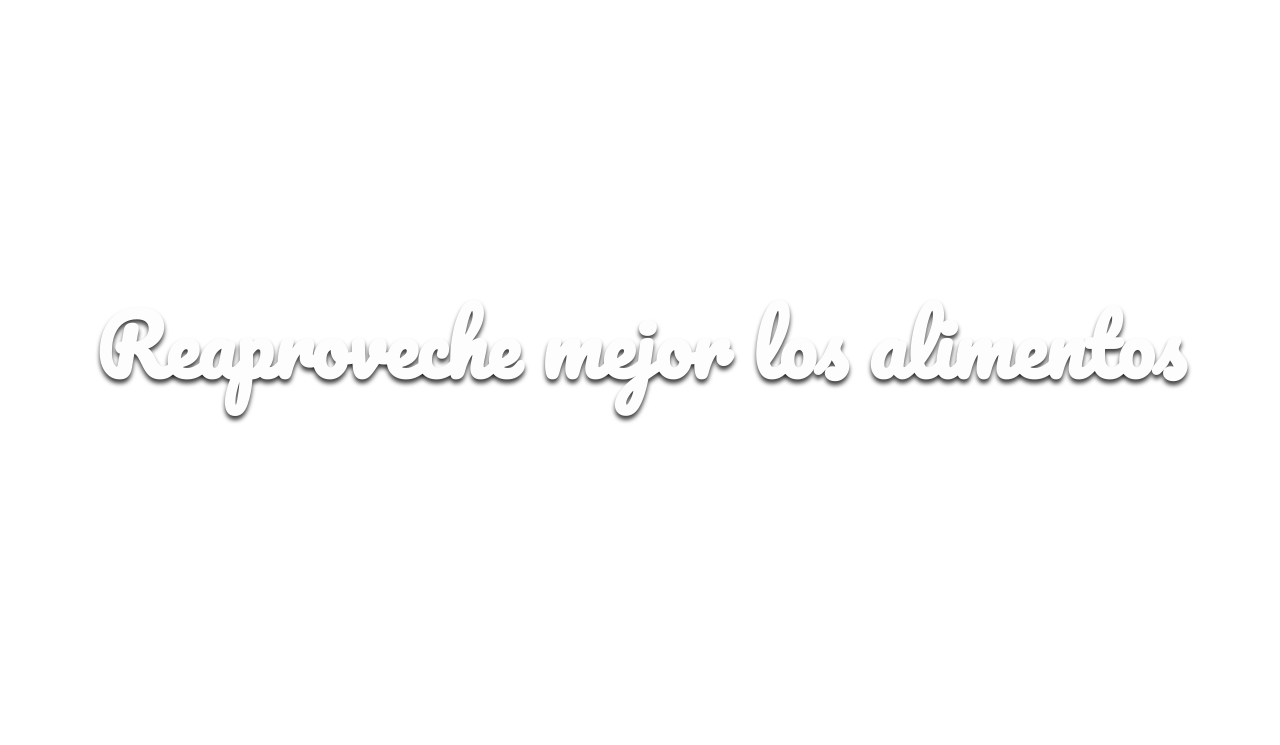
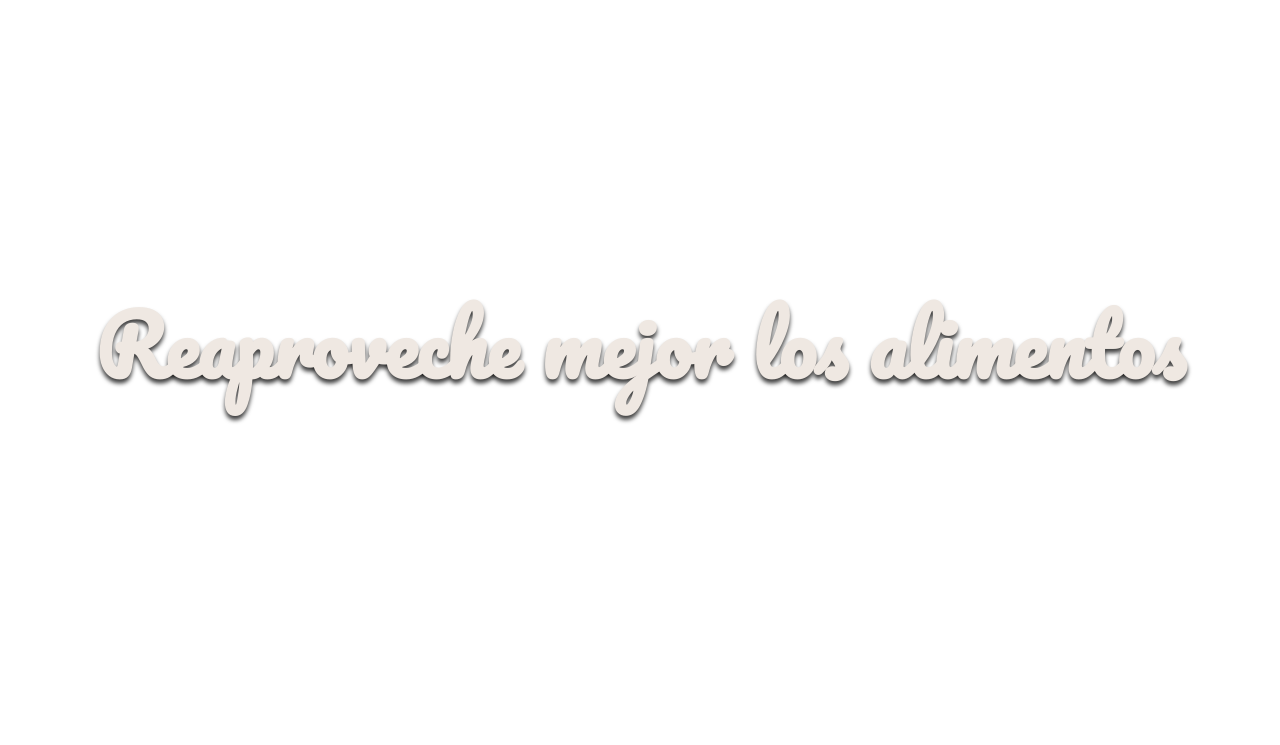
Before and after one commit to atacueg/galeria, a plain HTML site: page arquitectura-css-assets/index.html in a window 1280 px wide. Shown: the part 55-800 px from the top of the page. Drawn offline with Linux system fonts and the light colour scheme.

Commit message:
sEC commit

```diff
--- a/arquitectura-css-assets/assets/css/banner/banner-titulo.css
+++ b/arquitectura-css-assets/assets/css/banner/banner-titulo.css
@@ -1,6 +1,6 @@
 .banner__titulo{
     width: 100%;
-    color: #fdfdfd;
+    color: #efe8e2;
     font-family: Pacifico, cursive;
     position: absolute;
     left: 50%;
```
